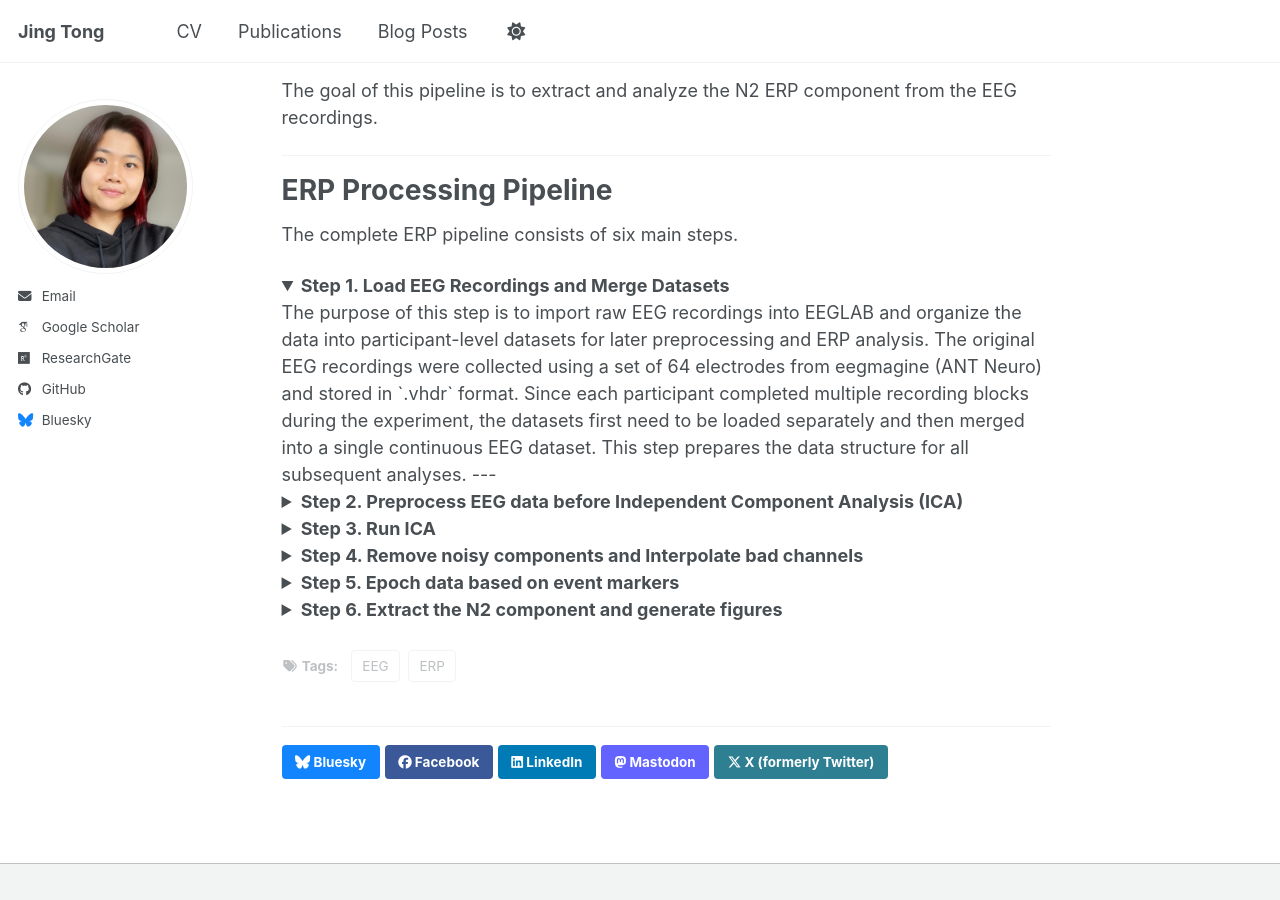
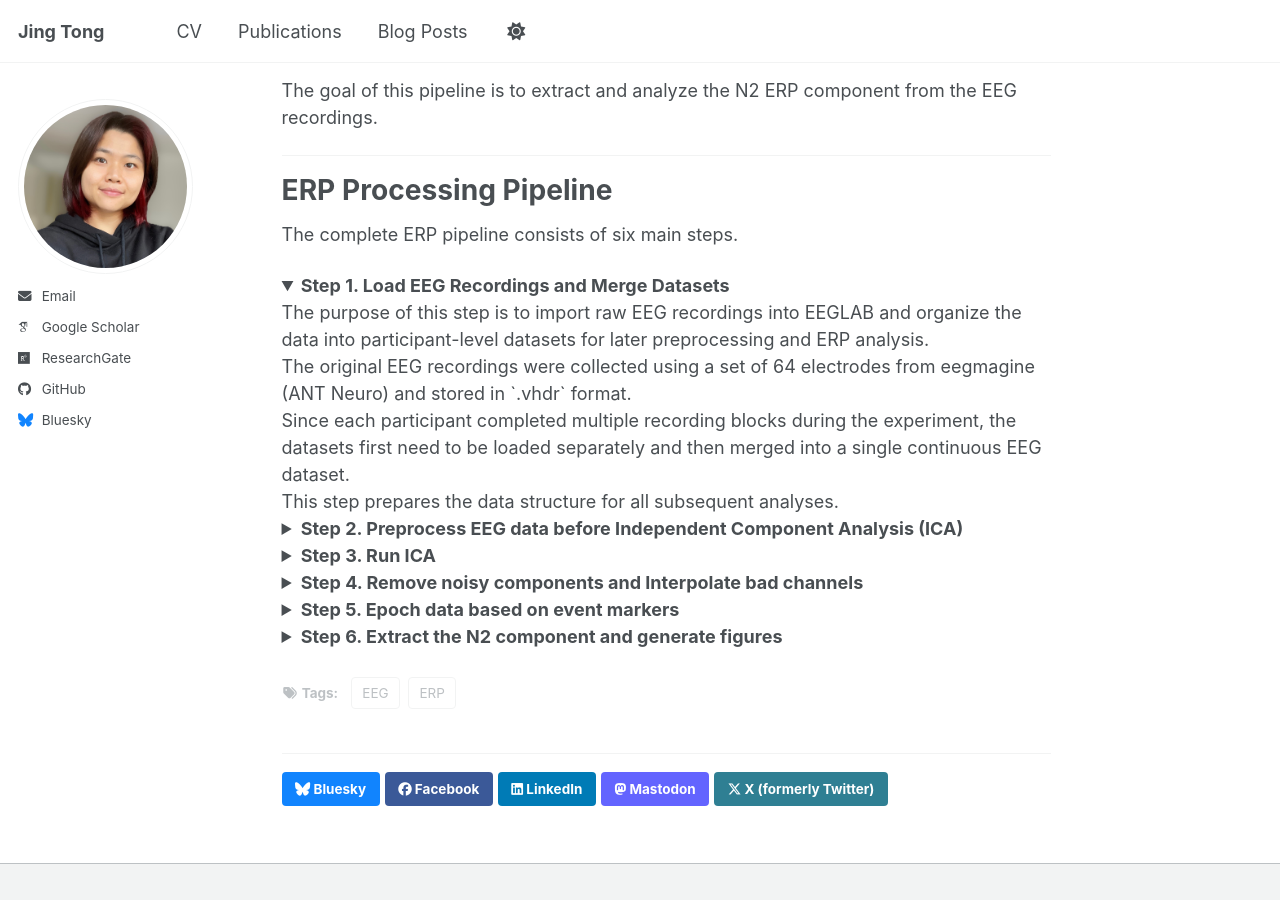
Before and after one commit to JingTong01/jingtong01.github.io, a Jekyll site: the page built from _posts/2012-08-14-blog-post-1.md, in a window 1280 px wide and 900 px high, scrolled down 737 px. Built offline with Jekyll 4.4.1, drawn with Linux system fonts in a browser that asks for light colours; some web fonts are replaced; a script bundle is joined from its source files by our own code; library files that are not in the unit come from our copies; before the commit the page ends 1610 px from its top, so only the background shows below that.

Commit message:
Update 2012-08-14-blog-post-1.md

```diff
--- a/_posts/2012-08-14-blog-post-1.md
+++ b/_posts/2012-08-14-blog-post-1.md
@@ -38,15 +38,21 @@ The complete ERP pipeline consists of six main steps.
 
 The purpose of this step is to import raw EEG recordings into EEGLAB and organize the data into participant-level datasets for later preprocessing and ERP analysis.
 
-The original EEG recordings were collected using  a set of 64 electrodes from eegmagine (ANT Neuro) and stored in `.vhdr` format. Since each participant completed multiple recording blocks during the experiment, the datasets first need to be loaded separately and then merged into a single continuous EEG dataset.
+<br>
+
+The original EEG recordings were collected using a set of 64 electrodes from eegmagine (ANT Neuro) and stored in `.vhdr` format.
+
+<br>
+
+Since each participant completed multiple recording blocks during the experiment, the datasets first need to be loaded separately and then merged into a single continuous EEG dataset.
+
+<br>
 
 This step prepares the data structure for all subsequent analyses.
 
----
+</details>
 
 
-
-</details>
 
 <details>
 <summary><strong>Step 2. Preprocess EEG data before Independent Component Analysis (ICA)</strong></summary>
```
